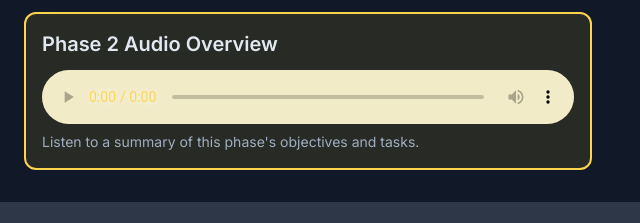
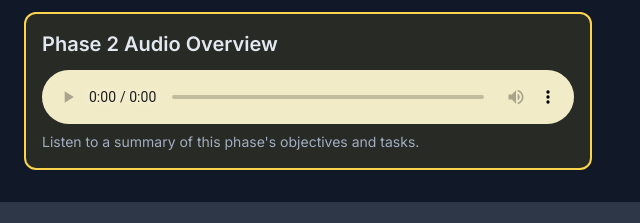
Before and after one commit to ImElijah88/live1dayP2, a plain HTML site: page index.html in a window 1280 px wide. Shown: the part 220-443 px from the top of the page, 332-972 px from the left. Drawn offline with nearby package versions, Linux system fonts and the light colour scheme.

Commit message:
2Update index.html

```diff
--- a/index.html
+++ b/index.html
@@ -57,6 +57,8 @@
             border: 2px solid #fcd34d; /* Gold border */
         }
         /* Attempt to style audio controls - highly browser dependent */
+        /* Note: Direct styling of native audio player controls is limited and inconsistent across browsers. */
+        /* These styles target WebKit browsers (Chrome, Safari). Firefox/Edge may render differently. */
         audio::-webkit-media-controls-panel {
             background-color: rgba(245, 197, 24, 0.2); /* Transparent gold for controls background */
         }
@@ -65,7 +67,15 @@
         audio::-webkit-media-controls-time-remaining-display,
         audio::-webkit-media-controls-timeline,
         audio::-webkit-media-controls-volume-slider {
-            color: #fcd34d; /* Gold for control elements (may not work on all) */
+            /* Attempting to set color for controls, including time display to black */
+            color: black !important; /* Set to black, using !important for higher specificity */
+            fill: black !important; /* For SVG icons within controls */
+            /* Ensure text for time displays is also black */
+            -webkit-text-fill-color: black !important;
+        }
+        audio {
+            /* Fallback for general audio element if specific controls styling doesn't work */
+            color: black; /* This might affect some visible elements */
         }
     </style>
 </head>
```
